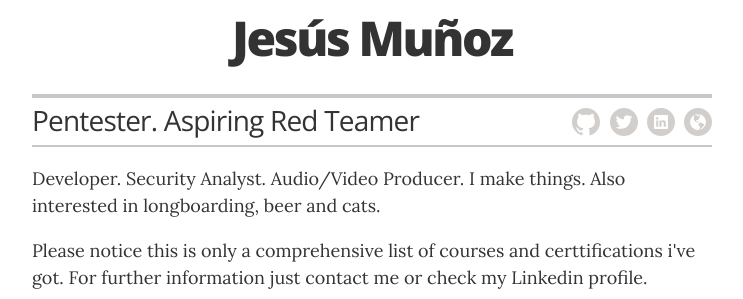
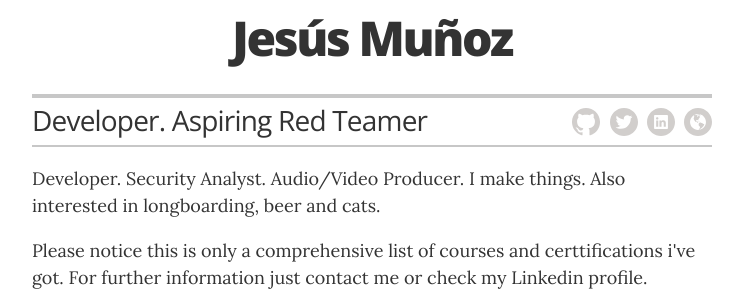
Before and after one commit to omik-sec/omik-sec.github.io, a Jekyll site: the page built from index.html, in a window 1280 px wide. Shown: the part 121-420 px from the top of the page, without its empty margins (268-1011 px from the left). Built offline with Jekyll 4.4.1, drawn with Linux system fonts in a browser that asks for light colours.

Commit message:
Update _config.yml

```diff
--- a/_config.yml
+++ b/_config.yml
@@ -11,7 +11,7 @@ sass:
 # Resume settings
 resume_avatar:                  "true"
 resume_name:                    "Jesús Muñoz"
-resume_title:                   "Pentester. Aspiring Red Teamer"
+resume_title:                   "Developer. Aspiring Red Teamer"
 
 # used for the contact button in _layouts/resume.html
 resume_contact_email:           "munozcastro.jj@gmail.com"
```
